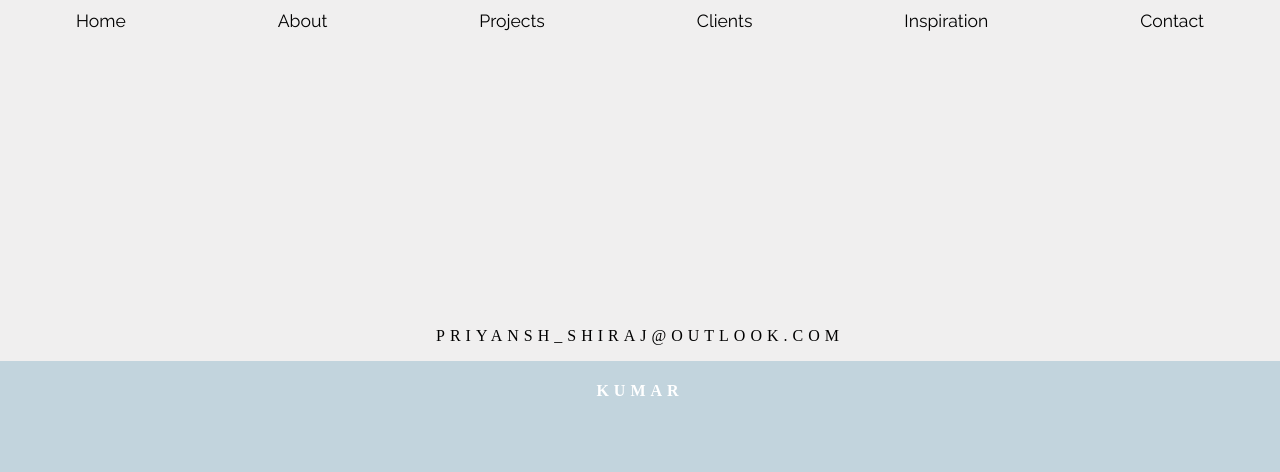
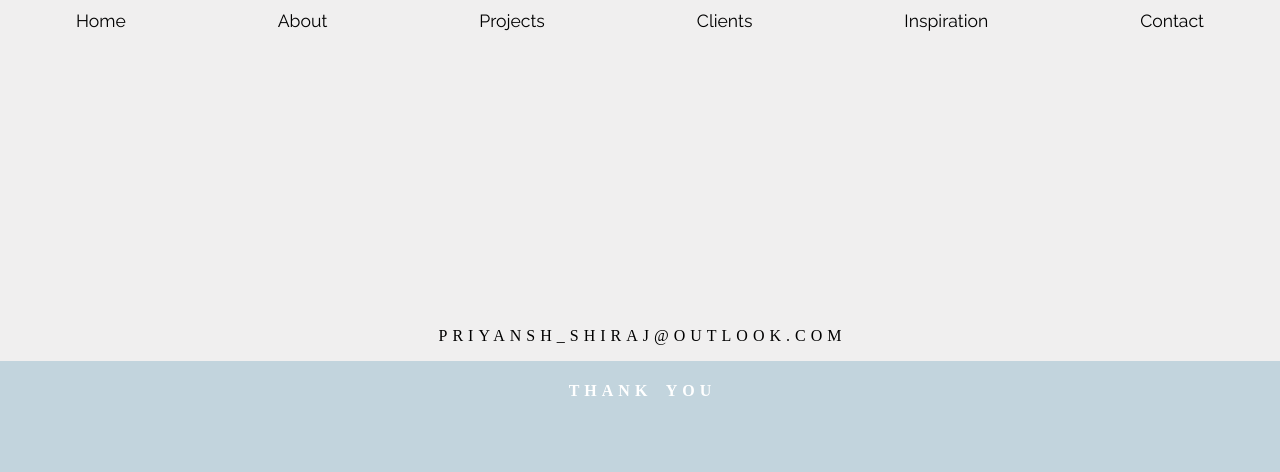
Before and after one commit to ShirajPriyansh/MyProfile, a plain HTML site: page contact.html in a window 1280 px wide. Shown: the top 472 px of the page. Drawn offline with Linux system fonts and the light colour scheme.

Commit message:
contact page
correction by replacing kumar with Thank you text

```diff
--- a/aboutStyle.css
+++ b/aboutStyle.css
@@ -42,6 +42,7 @@ li a {
     letter-spacing: 5px;
     word-spacing: 5px;
     text-transform: uppercase;
+    margin-right: -5px; /* to end the letter-spacing from last letter */
 }
 .footer {
     /* display: flex;
--- a/contact.html
+++ b/contact.html
@@ -28,7 +28,7 @@
     </div>
     <div class="footer">
         <div class="section-font">
-            <h4>kumar</h4>
+            <h4>Thank You</h4>
         </div>
         <div>
             <a href="#fb"><img src="images/facebook.svg" alt="facebook icon"></a>
```
